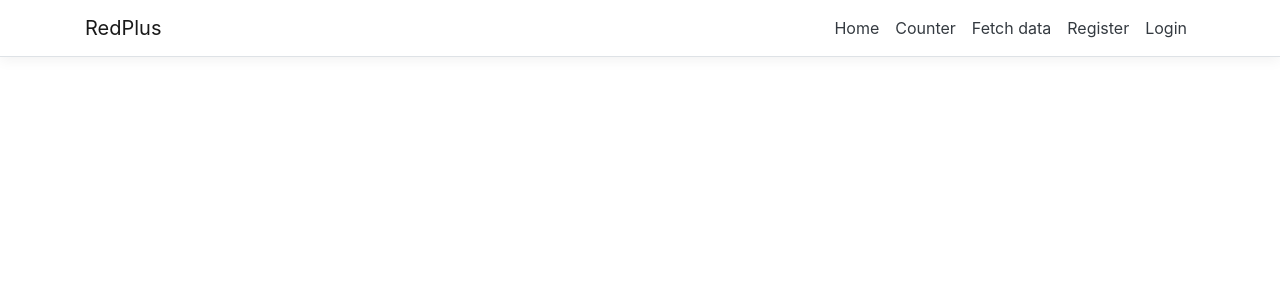
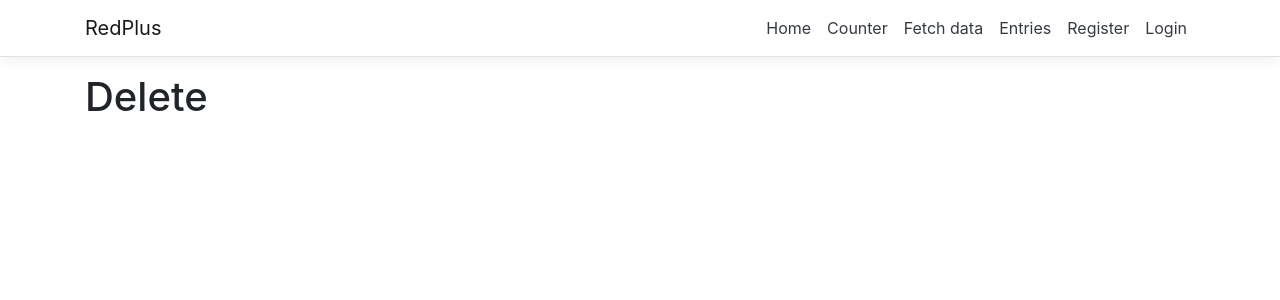
Before and after one commit to VisualAcademy/RedPlus.V31, a React (Create React App) app in the folder RedPlus/ClientApp/: page /Entries/Delete/1 in a window 1280 px wide. Shown: the top 300 px of the page. Built offline with nearby package versions, Linux system fonts and the light colour scheme; no server answers.

Commit message:
게시판 관련 Create, Index, Details, Edit, Delete 컴포넌트 생성 및 라우팅에 등록

```diff
--- a/RedPlus/ClientApp/src/App.js
+++ b/RedPlus/ClientApp/src/App.js
@@ -9,17 +9,29 @@ import ApiAuthorizationRoutes from './components/api-authorization/ApiAuthorizat
 import { ApplicationPaths } from './components/api-authorization/ApiAuthorizationConstants';
 
 import './custom.css'
+import { EntryIndex } from './components/Entries/EntryIndex';
+import { EntryCreate } from './components/Entries/EntryCreate';
+import { EntryDetails } from './components/Entries/EntryDetails';
+import { EntryEdit } from './components/Entries/EntryEdit';
+import { EntryDelete } from './components/Entries/EntryDelete';
 
 export default class App extends Component {
     static displayName = App.name;
 
-  render () {
+    render() {
         return (
             <Layout>
                 <Route exact path='/' component={Home} />
                 <Route path='/counter' component={Counter} />
                 <AuthorizeRoute path='/fetch-data' component={FetchData} />
                 <Route path={ApplicationPaths.ApiAuthorizationPrefix} component={ApiAuthorizationRoutes} />
+
+                <Route path={['/Entries', '/Entries/Index']} component={EntryIndex} exact />
+                <Route path='/Entries/Create' component={EntryCreate} />
+                <Route path='/Entries/Details/:id' component={EntryDetails} />
+                <Route path='/Entries/Edit/:id' component={EntryEdit} />
+                <Route path='/Entries/Delete/:id' component={EntryDelete} />
+
             </Layout>
         );
     }
--- /dev/null
+++ b/RedPlus/ClientApp/src/components/Entries/EntryCreate.jsx
@@ -0,0 +1,13 @@
+import React, { Component } from 'react';
+
+export class EntryCreate extends Component {
+    constructor(props) {
+        super(props);
+    }
+
+    render() {
+        return (
+            <h1>Create</h1>
+        );
+    }
+}
--- /dev/null
+++ b/RedPlus/ClientApp/src/components/Entries/EntryDelete.jsx
@@ -0,0 +1,13 @@
+import React, { Component } from 'react';
+
+export class EntryDelete extends Component {
+    constructor(props) {
+        super(props);
+    }
+
+    render() {
+        return (
+            <h1>Delete</h1>
+        );
+    }
+}
--- /dev/null
+++ b/RedPlus/ClientApp/src/components/Entries/EntryDetails.jsx
@@ -0,0 +1,13 @@
+import React, { Component } from 'react';
+
+export class EntryDetails extends Component {
+    constructor(props) {
+        super(props);
+    }
+
+    render() {
+        return (
+            <h1>Details</h1>
+        );
+    }
+}
--- /dev/null
+++ b/RedPlus/ClientApp/src/components/Entries/EntryEdit.jsx
@@ -0,0 +1,13 @@
+import React, { Component } from 'react';
+
+export class EntryEdit extends Component {
+    constructor(props) {
+        super(props);
+    }
+
+    render() {
+        return (
+            <h1>Edit</h1>
+        );
+    }
+}
--- /dev/null
+++ b/RedPlus/ClientApp/src/components/Entries/EntryIndex.jsx
@@ -0,0 +1,13 @@
+import React, { Component } from 'react';
+
+export class EntryIndex extends Component {
+    constructor(props) {
+        super(props);
+    }
+
+    render() {
+        return (
+            <h1>List</h1>
+        );
+    }
+}
--- a/RedPlus/ClientApp/src/components/NavMenu.js
+++ b/RedPlus/ClientApp/src/components/NavMenu.js
@@ -7,7 +7,7 @@ import './NavMenu.css';
 export class NavMenu extends Component {
     static displayName = NavMenu.name;
 
-  constructor (props) {
+    constructor(props) {
         super(props);
 
         this.toggleNavbar = this.toggleNavbar.bind(this);
@@ -16,13 +16,13 @@ export class NavMenu extends Component {
         };
     }
 
-  toggleNavbar () {
+    toggleNavbar() {
         this.setState({
             collapsed: !this.state.collapsed
         });
     }
 
-  render () {
+    render() {
         return (
             <header>
                 <Navbar className="navbar-expand-sm navbar-toggleable-sm ng-white border-bottom box-shadow mb-3" light>
@@ -40,6 +40,9 @@ export class NavMenu extends Component {
                                 <NavItem>
                                     <NavLink tag={Link} className="text-dark" to="/fetch-data">Fetch data</NavLink>
                                 </NavItem>
+                                <NavItem>
+                                    <NavLink tag={Link} className="text-dark" to="/Entries">Entries</NavLink>
+                                </NavItem>
                                 <LoginMenu>
                                 </LoginMenu>
                             </ul>
```
Lines whose indentation alone changed are shown as unchanged.
